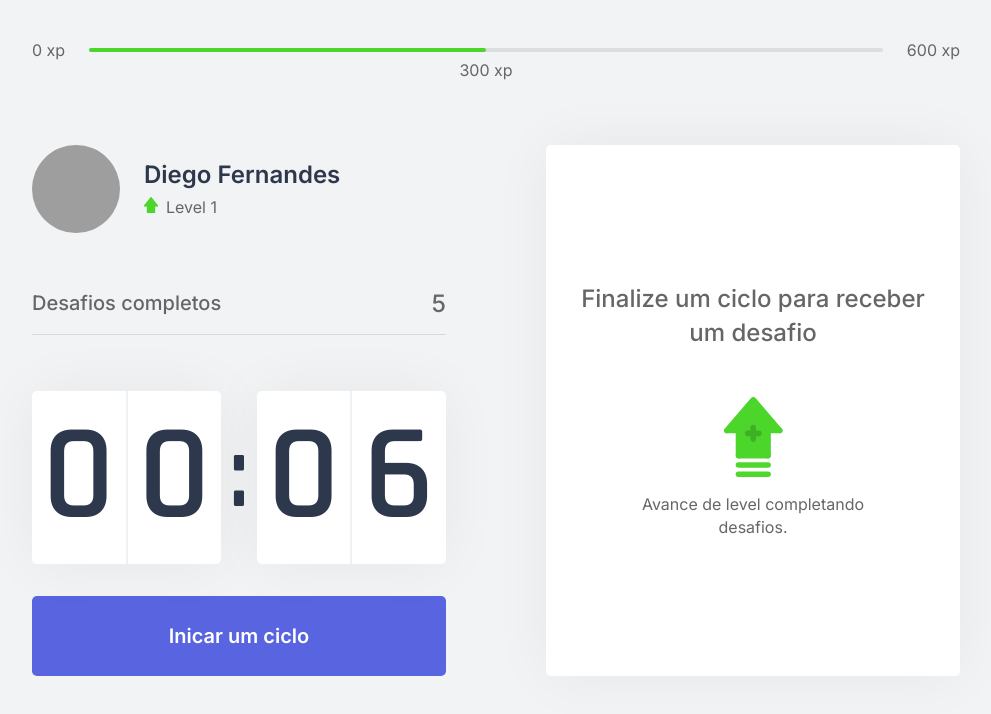
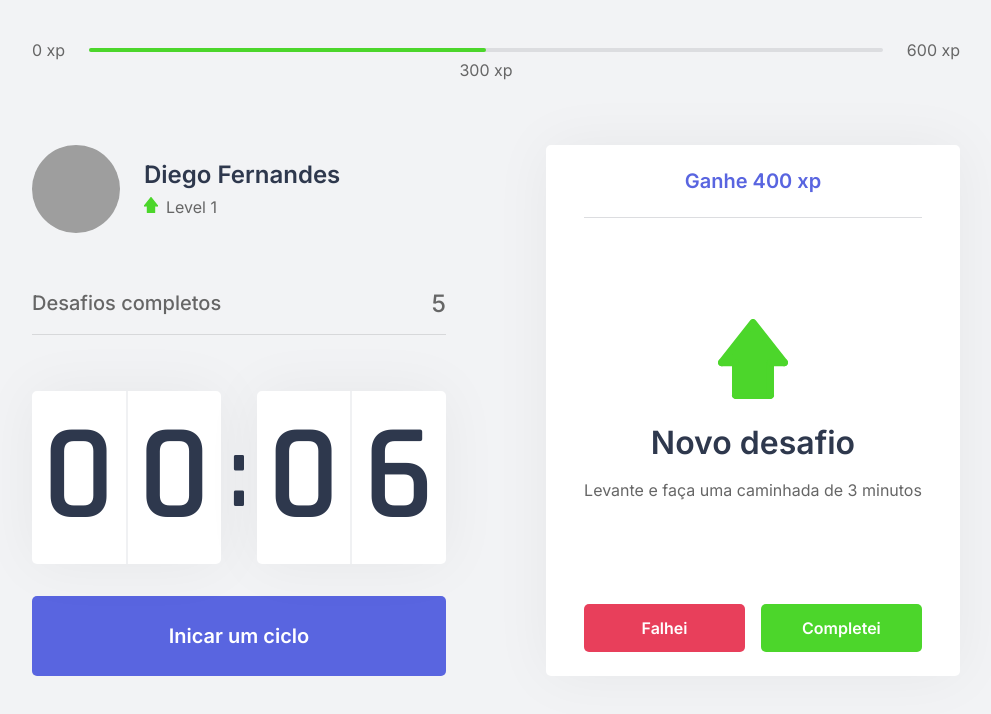
Before and after one commit to andersonsts/moveit, a Next.js app: page / in a window 1280 px wide. Shown: the top 714 px of the page, without its empty margins (144-1135 px from the left). Built offline with nearby package versions, Linux system fonts and the light colour scheme; grey boxes are pictures that could not be loaded.

Commit message:
create has challenge box

```diff
--- a/src/components/ChallengeBox.tsx
+++ b/src/components/ChallengeBox.tsx
@@ -2,8 +2,37 @@
 import styles from '../styles/components/ChallengeBox.module.css'
 
 export function ChallengeBox () {
+  const hasActiveChallenge = true
+
   return (
     <div className={styles.challengeBoxContainer}>
+      {hasActiveChallenge ? (
+        <div className={styles.challengeActive}>
+          <header>Ganhe 400 xp</header>
+
+          <main>
+            {/* <img src="icons/body.svg" alt="Hand image" /> */}
+            <img src="icons/up.svg" alt="Hand image" />
+            <strong>Novo desafio</strong>
+            <p>Levante e faça uma caminhada de 3 minutos</p>
+          </main>
+
+          <footer>
+            <button
+              type="button"
+              className={styles.challengeFailedButton}
+            >
+              Falhei
+            </button>
+            <button
+              type="button"
+              className={styles.challengeSucceededButton}
+            >
+              Completei
+            </button>
+          </footer>
+        </div>
+      ) : (
         <div className={styles.challengeNotActive}>
           <strong>Finalize um ciclo para receber um desafio</strong>
           <p>
@@ -11,6 +40,7 @@
             Avance de level completando desafios.
           </p>
         </div>
+      )}
     </div>
   )
 }
--- a/src/styles/components/ChallengeBox.module.css
+++ b/src/styles/components/ChallengeBox.module.css
@@ -36,3 +36,73 @@
 .challengeNotActive p img {
   margin-bottom: 1rem;
 }
+
+.challengeActive {
+  height: 100%;
+  display: flex;
+  flex-direction: column;
+}
+
+.challengeActive header {
+  color: var(--blue);
+  font-weight: 600;
+  font-size: 1.25rem;
+  padding: 0 2rem 1.5rem;
+  border-bottom: 1px solid var(--gray-line);
+}
+
+.challengeActive main {
+  flex: 1;
+  display: flex;
+  flex-direction: column;
+  align-items: center;
+  justify-content: center;
+}
+
+.challengeActive img {
+  height: 5rem;
+  width: 5rem;
+}
+
+.challengeActive main strong {
+  font-weight: 600;
+  font-size: 2rem;
+  color: var(--title);
+  margin: 1.5rem 0 1rem;
+}
+
+.challengeActive main p {
+  line-height: 1.5;
+  font-size: 1rem;
+}
+
+.challengeActive footer {
+  display: grid;
+  grid-template-columns: 1fr 1fr;
+  gap: 1rem;
+}
+
+.challengeActive footer button {
+  height: 3rem;
+  display: flex;
+  align-items: center;
+  justify-content: center;
+  border: 0;
+  border-radius: 5px;
+  color: var(--white);
+  font-size: 1rem;
+  font-weight: 600;
+  transition: filter 0.2s;
+}
+
+.challengeActive footer button.challengeFailedButton {
+  background: var(--red);
+}
+
+.challengeActive footer button.challengeSucceededButton {
+  background: var(--green);
+}
+
+.challengeActive footer button:hover {
+  filter: brightness(0.9);
+}
```
Lines whose indentation alone changed are shown as unchanged.
